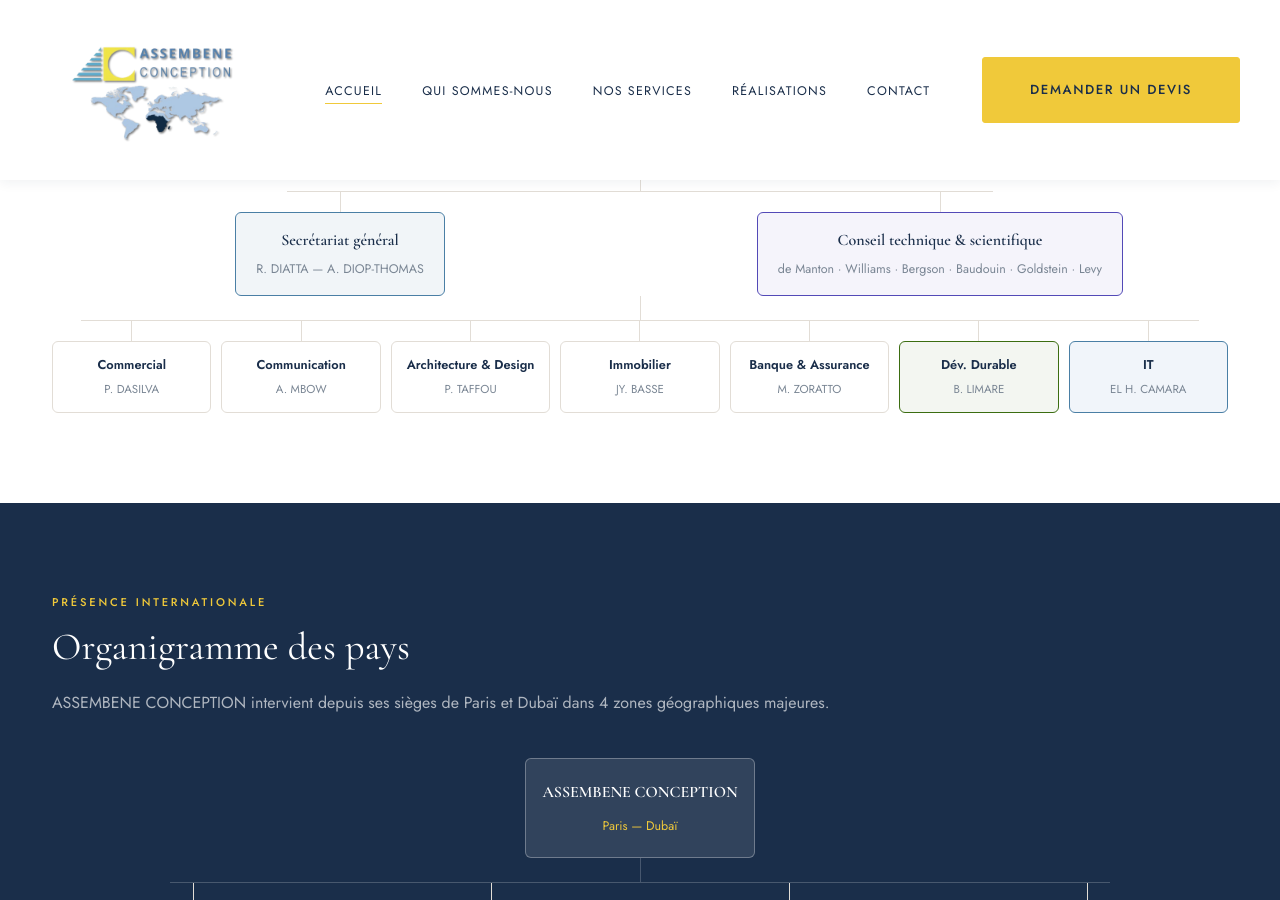
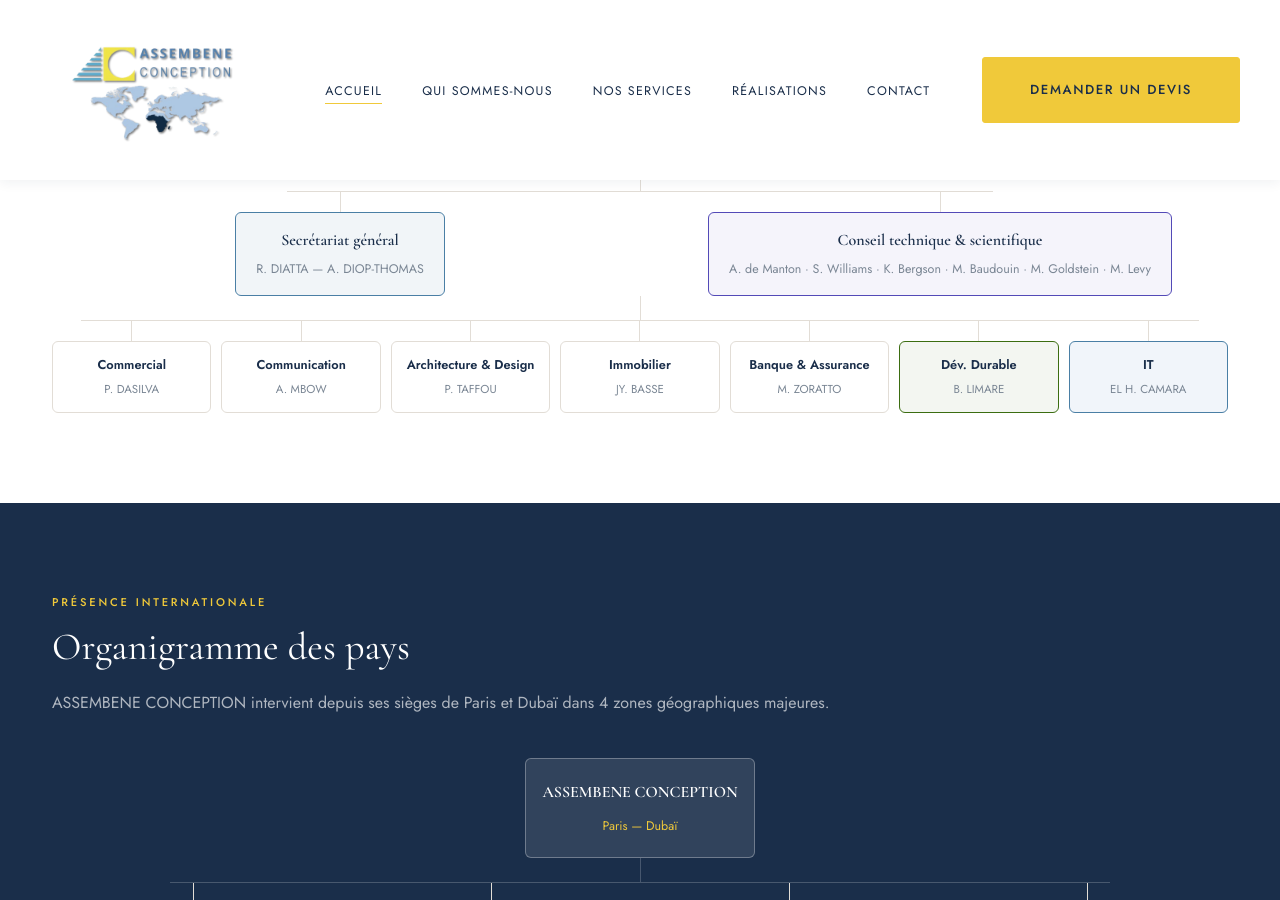
Before and after one commit to ASSEMBENE/assembene.github.io, a Jekyll site: the page built from index.html, in a window 1280 px wide and 900 px high, scrolled down 4631 px. Built offline with Jekyll 4.4.1, drawn with Linux system fonts in a browser that asks for light colours.

Commit message:
Initiales prénoms conseil technique

```diff
--- a/index.html
+++ b/index.html
@@ -276,7 +276,7 @@
           <div class="org-connector-v-top"></div>
           <div class="org-box org-purple">
             <span class="org-title">Conseil technique &amp; scientifique</span>
-            <span class="org-sub">de Manton · Williams · Bergson · Baudouin · Goldstein · Levy</span>
+            <span class="org-sub">A. de Manton · S. Williams · K. Bergson · M. Baudouin · M. Goldstein · M. Levy</span>
           </div>
         </div>
       </div>
```
